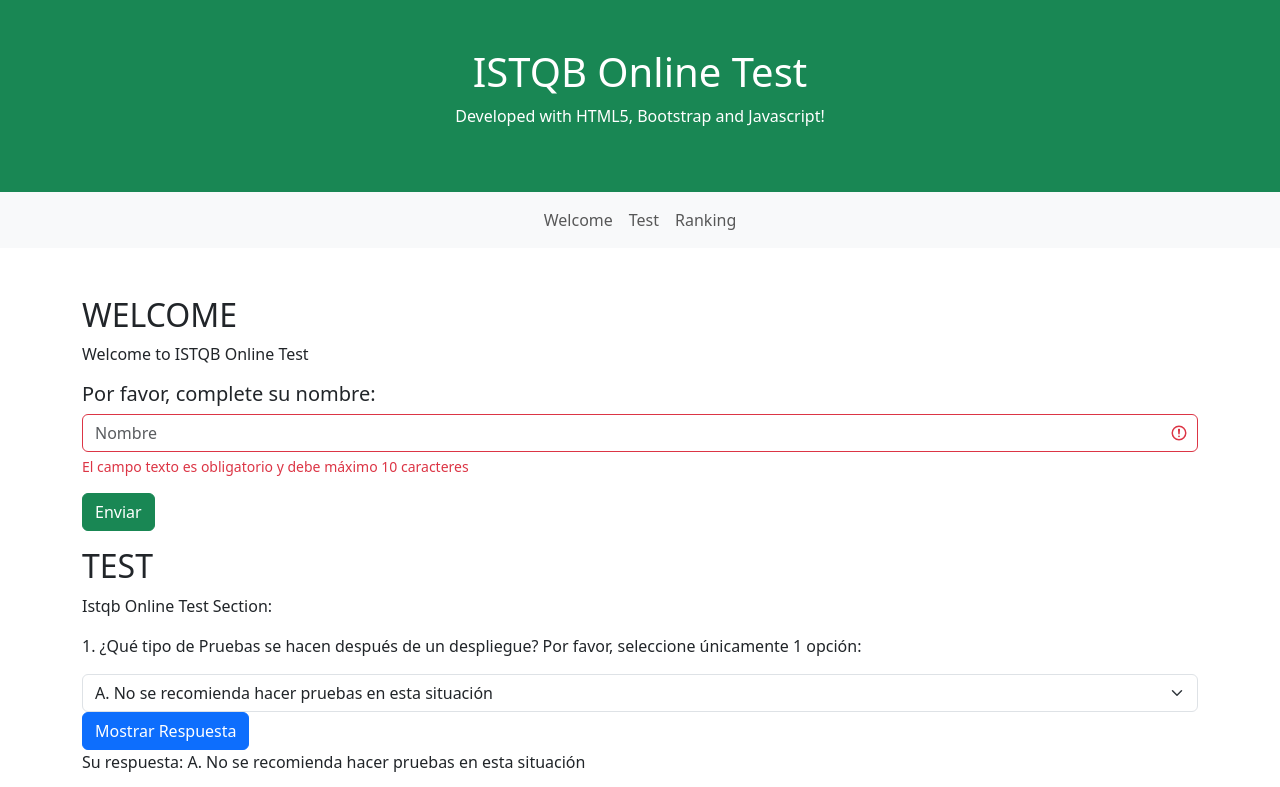
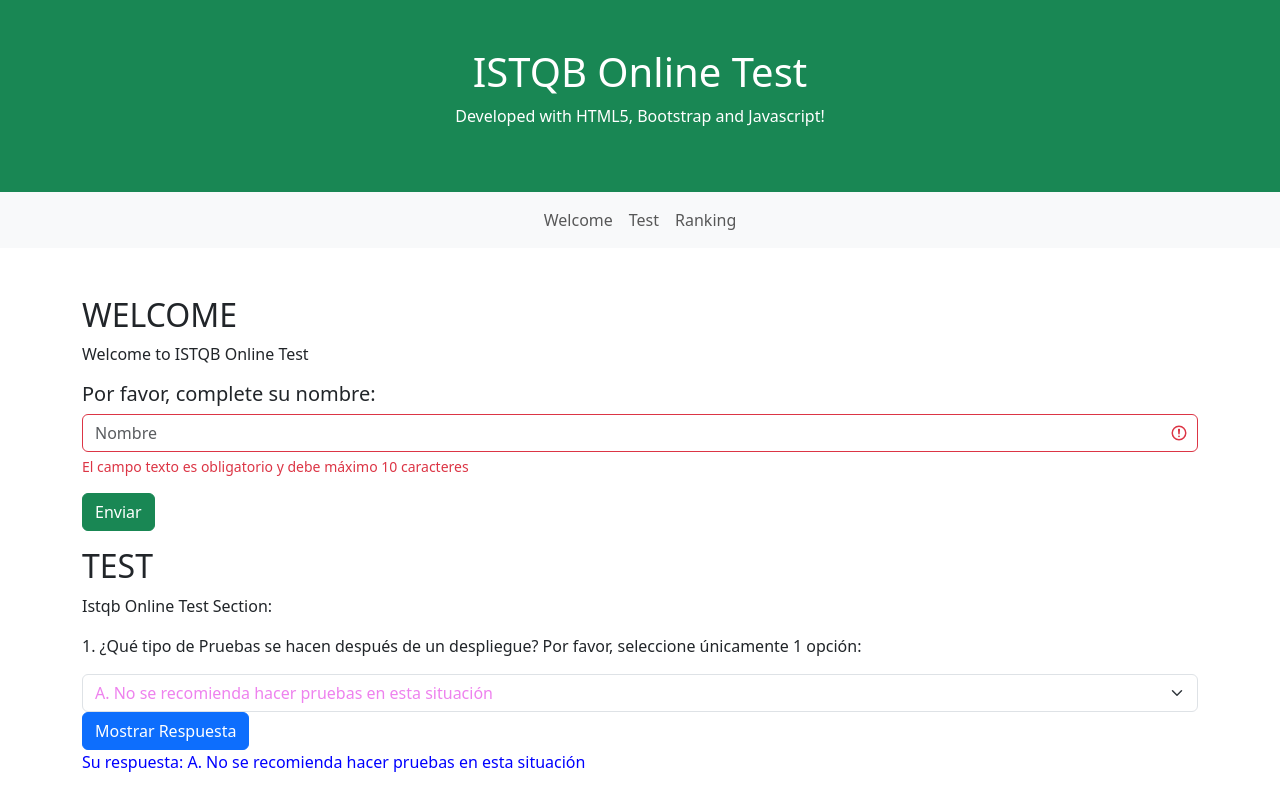
Before and after one commit to SoniaRomojaro/itqtb-online-test, a plain HTML site: page index.html in a window 1280 px wide. Both pictures are taken after a click on the button "Mostrar Respuesta". Shown: the top 787 px of the page. Drawn offline with nearby package versions, Linux system fonts and the light colour scheme.

Commit message:
test istqb sonia

```diff
--- a/index.html
+++ b/index.html
@@ -70,7 +70,7 @@
             </select>
 
         <button type="button" class="btn btn-primary" onclick="mostrarrespuesta()">Mostrar Respuesta</button>
-         <p id="hacontestado"></p> <p id="mostrarrespuesta"></p>
+         <p id="hacontestado"></p> <p id="mostrarrespuesta1"></p>
         </div>
 
 
--- a/script.js
+++ b/script.js
@@ -9,6 +9,8 @@ function bienvenida(){
     let nombrebienvenida = document.getElementById("e9texto").value;
     let mensaje = "Bienvenido/a a su examen: " + nombrebienvenida + ". Por favor, complete las preguntas. Dispone de 60 minutos.";
     imprimir(mensaje,"funcionesbienvenida");
+    let newColor5 = "blue";
+    funcionesbienvenida.style.color = newColor5;
 }
 
 
@@ -18,7 +20,18 @@ function mostrarrespuesta () {
     let respuestaSeleccionada = document.getElementById("pregunta1").value;
     let mensaje = "Su respuesta: " + respuestaSeleccionada;
     imprimir(mensaje,"hacontestado");
+    let newColor = "violet";
+    pregunta1.style.color = newColor;
+    let newColor3 = "blue";
+    hacontestado.style.color = newColor3;
 
-    let parrafo = document.getElementById("mostrarrespuesta");
+    let parrafo = document.getElementById("mostrarrespuesta1");
     parrafo.innerText = "La respuesta correcta es B: Pruebas de Regresión";
+    let newColor2 = "green";
+    mostrarrespuesta1.style.color = newColor2;
+
+
+
+
+
 }
```
